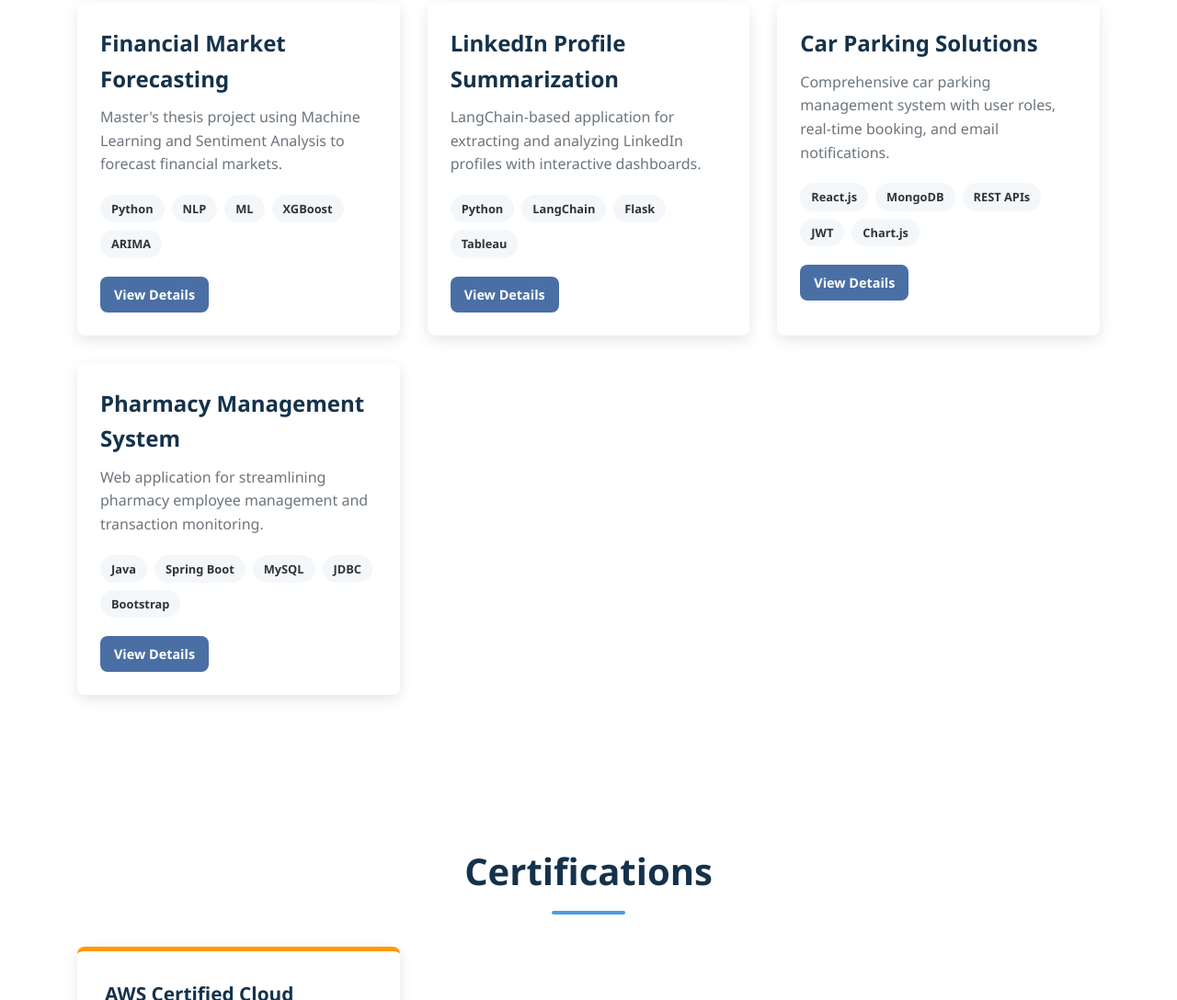
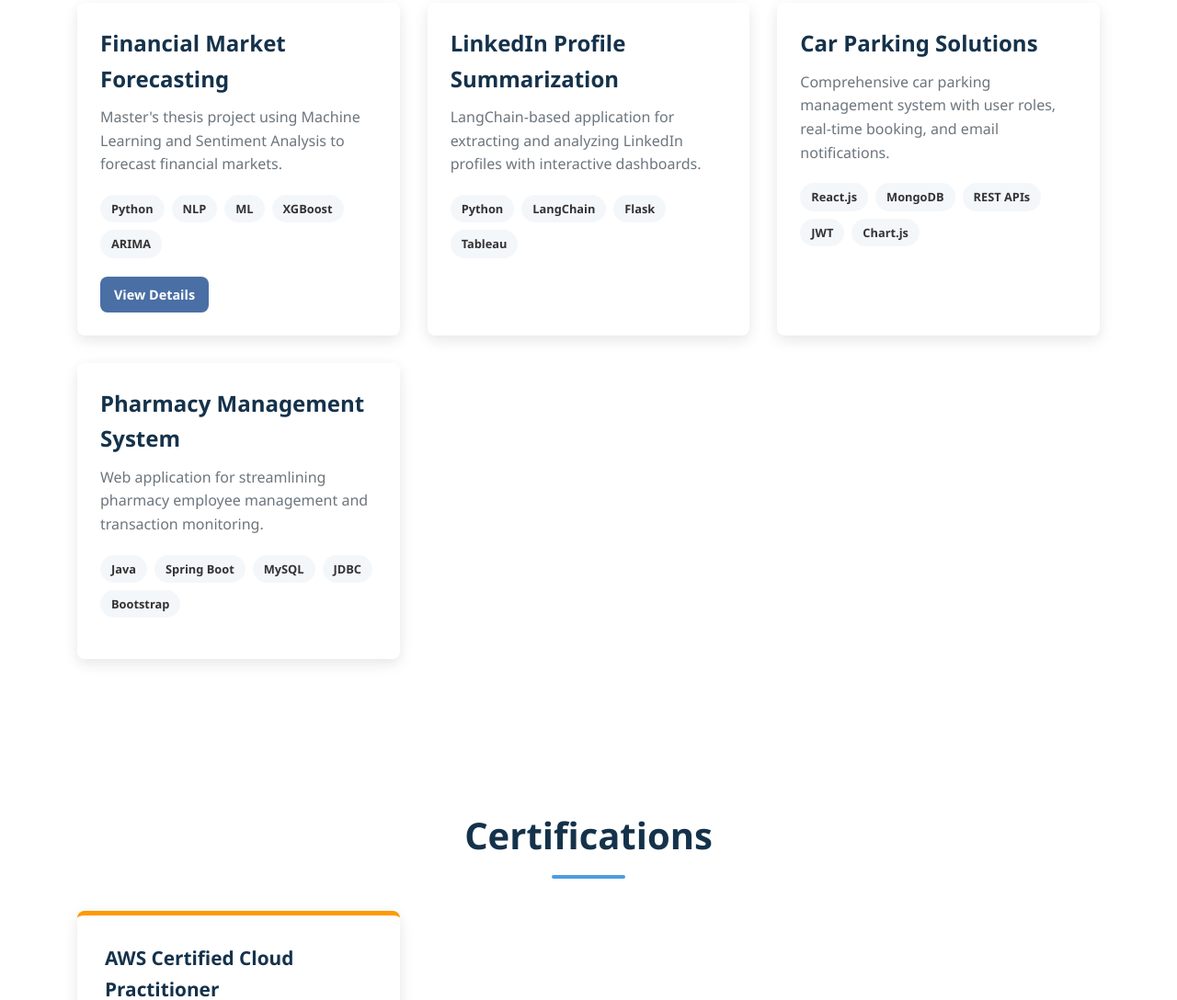
Before and after one commit to saisravyaanem/Portfolio, a plain HTML site: page index.html in a window 1280 px wide. Shown: the part 3962-5050 px from the top of the page at 92% size. Drawn offline with Linux system fonts and the light colour scheme.

Commit message:
Update index.html

```diff
--- a/index.html
+++ b/index.html
@@ -1102,7 +1102,7 @@
                             <span class="project-tag">ARIMA</span>
                         </div>
                         <div class="project-links">
-                            <a href="#" class="project-link">View Details</a>
+                            <a href="https://digitalcommons.wcupa.edu/all_theses/340/" class="project-link">View Details</a>
                         </div>
                     </div>
                 </div>
@@ -1117,9 +1117,7 @@
                             <span class="project-tag">Flask</span>
                             <span class="project-tag">Tableau</span>
                         </div>
-                        <div class="project-links">
-                            <a href="#" class="project-link">View Details</a>
-                        </div>
+
                     </div>
                 </div>
 
@@ -1134,9 +1132,6 @@
                             <span class="project-tag">JWT</span>
                             <span class="project-tag">Chart.js</span>
                         </div>
-                        <div class="project-links">
-                            <a href="#" class="project-link">View Details</a>
-                        </div>
                     </div>
                 </div>
 
@@ -1150,9 +1145,6 @@
                             <span class="project-tag">MySQL</span>
                             <span class="project-tag">JDBC</span>
                             <span class="project-tag">Bootstrap</span>
-                        </div>
-                        <div class="project-links">
-                            <a href="#" class="project-link">View Details</a>
                         </div>
                     </div>
                 </div>
```
